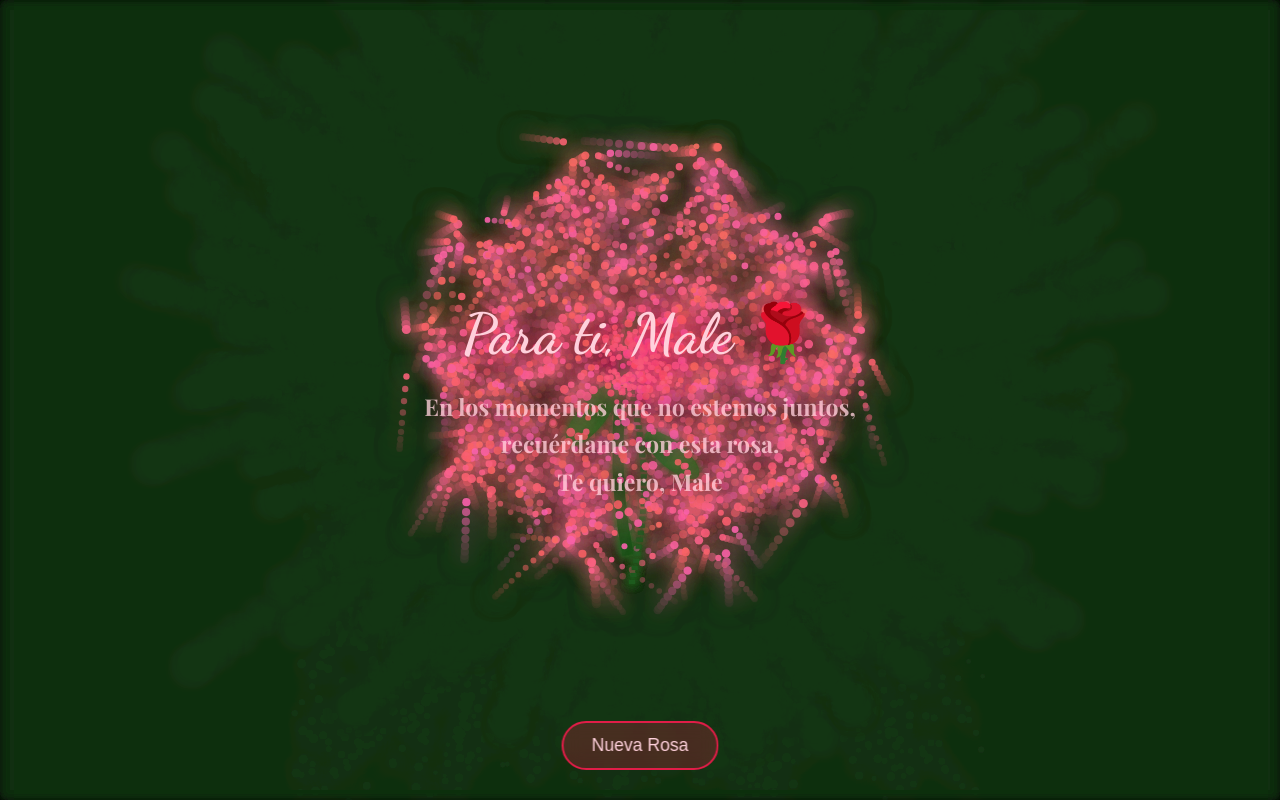
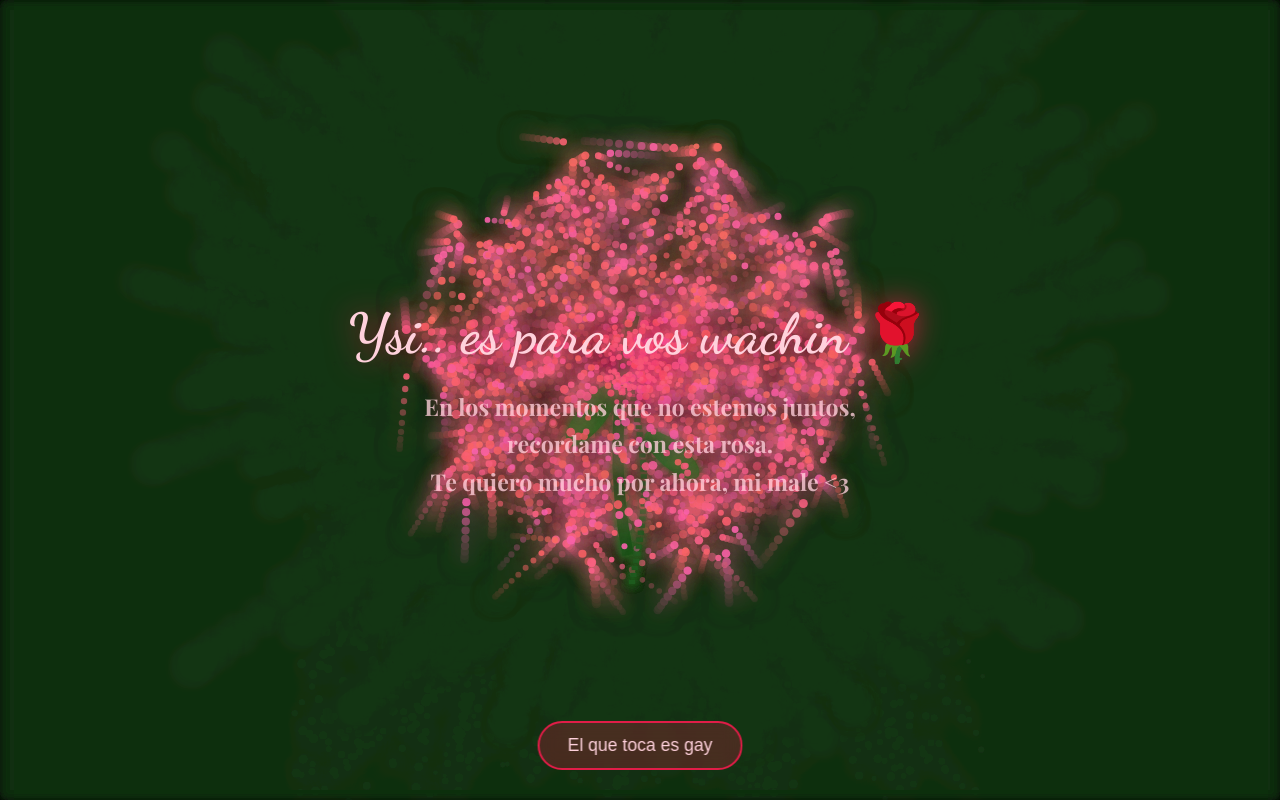
Before and after one commit to pentesttjp-spec/rosa, a plain HTML site: page index.html in a window 1280 px wide. Drawn offline with nearby package versions, Linux system fonts and the light colour scheme; animation ran at ten frames a second.

Commit message:
Update title and messages in index.html

```diff
--- a/index.html
+++ b/index.html
@@ -3,7 +3,7 @@
 <head>
     <meta charset="UTF-8">
     <meta name="viewport" content="width=device-width, initial-scale=1.0">
-    <title>Rosa para Male 🌹</title>
+    <title>Una flor para otra flor de culiada 🌹</title>
     <style>
         @import url('https://fonts.googleapis.com/css2?family=Playfair+Display:wght@700&family=Dancing+Script:wght@700&display=swap');
 
@@ -92,16 +92,16 @@
     <canvas id="canvas"></canvas>
 
     <div class="overlay">
-        <h1>Para ti, Male 🌹</h1>
+        <h1>Ysi.. es para vos wachin 🌹</h1>
         <p id="message" class="message">
             En los momentos que no estemos juntos,<br>
-            recuérdame con esta rosa.<br>
-            <strong>Te quiero, Male</strong>
+            recordame con esta rosa.<br>
+            <strong>Te quiero mucho por ahora, mi male <3 </strong>
         </p>
     </div>
 
     <div class="controls">
-        <button onclick="regenerateRose()">Nueva Rosa</button>
+        <button onclick="regenerateRose()">El que toca es gay</button>
     </div>
 
     <script>
```
